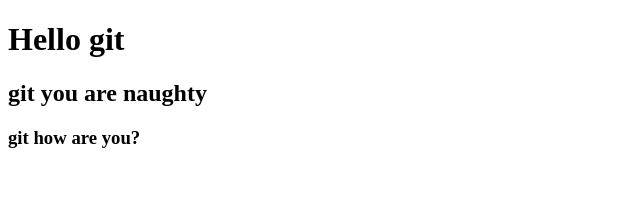
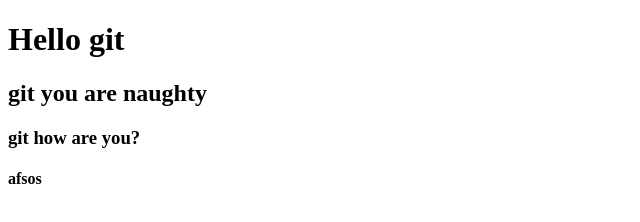
Before and after one commit to shakawathridoy/ph-practice, a plain HTML site: page 2nd.html in a window 1280 px wide. Shown: the full height of the page, 0-640 px from the left. Drawn offline with Linux system fonts and the light colour scheme.

Commit message:
IshaAllah good

```diff
--- a/2nd.html
+++ b/2nd.html
@@ -16,6 +16,9 @@
     <h3>
         git how are you?
     </h3>
+    <h4>
+        afsos
+    </h4>
 
 </body>
 </html>
```
